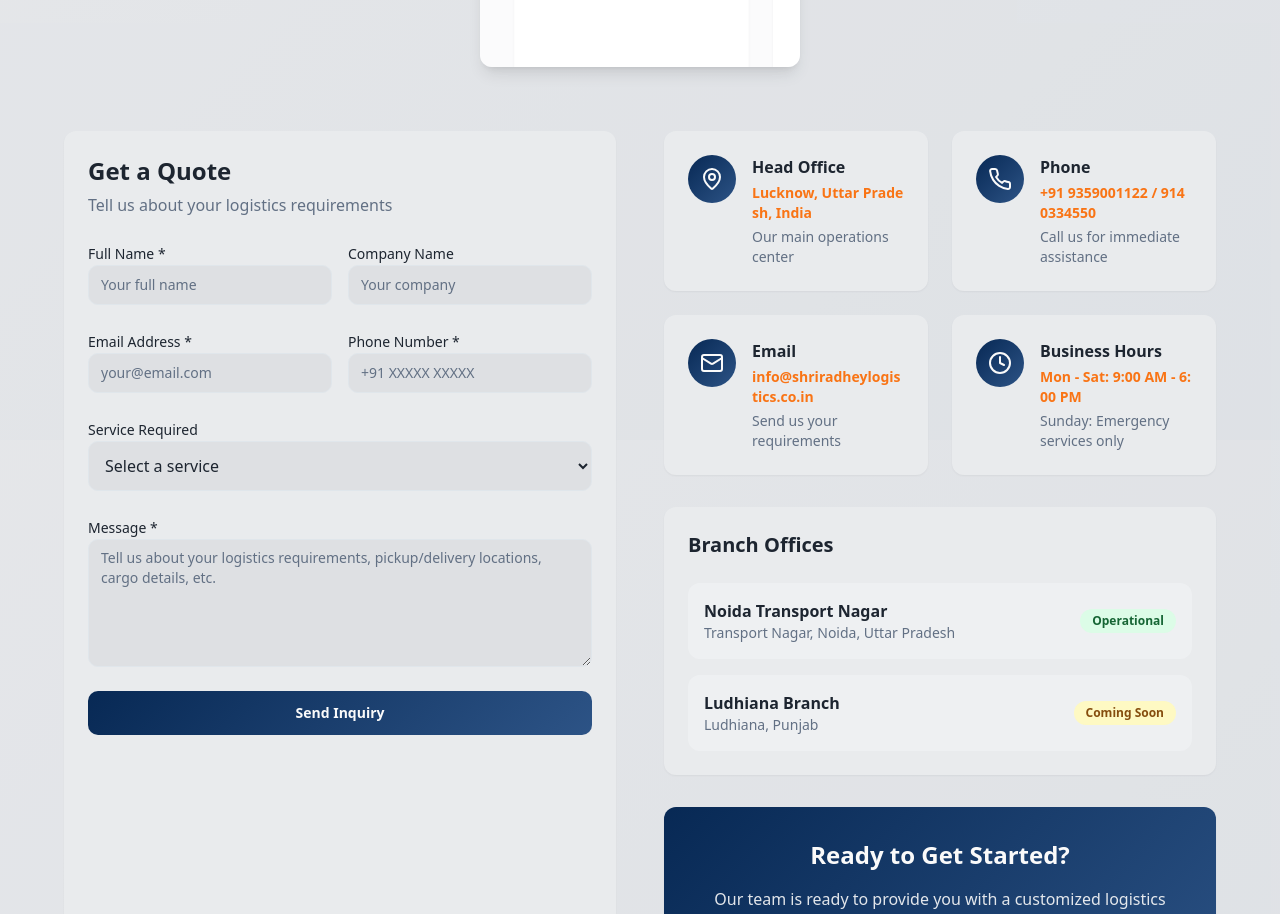
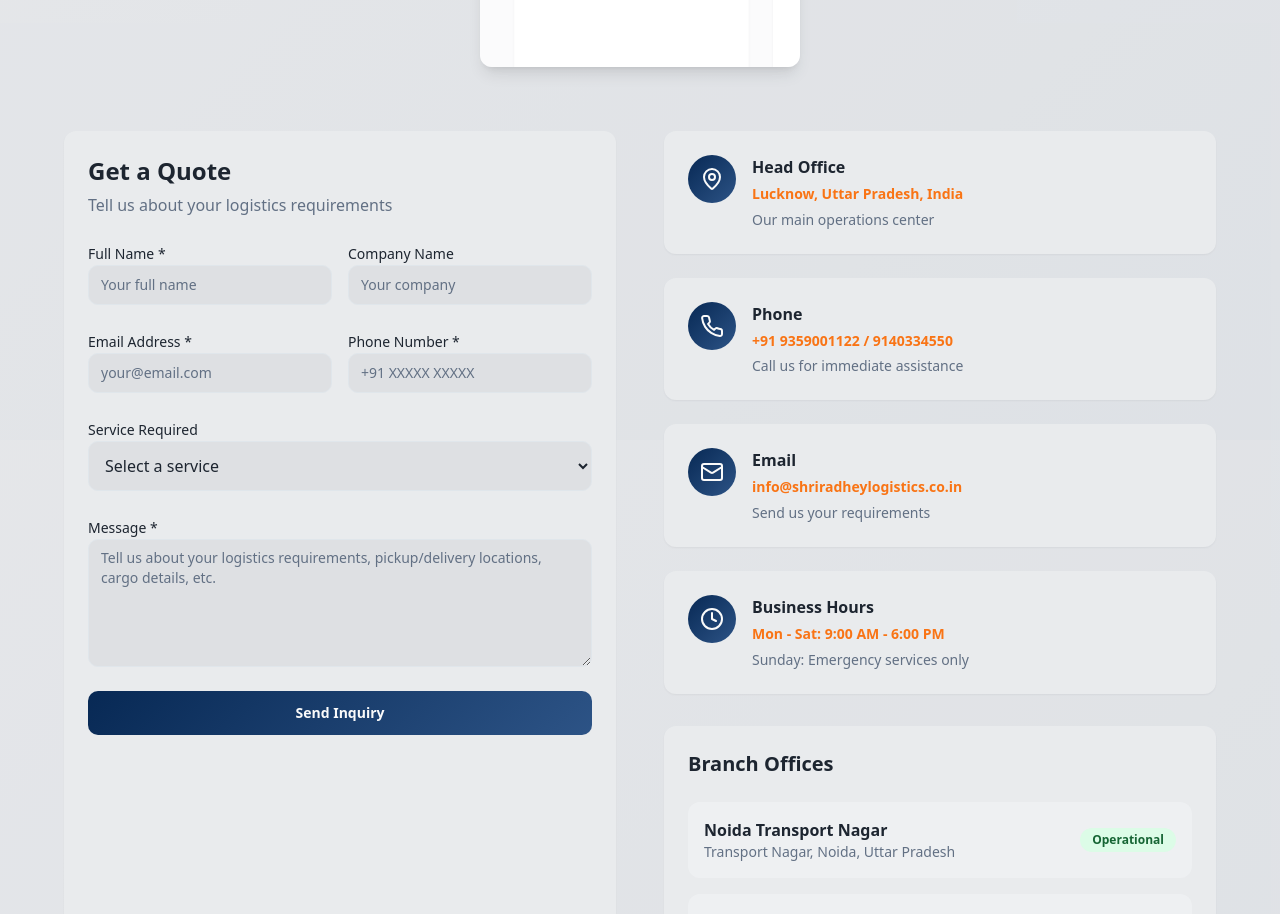
Before and after one commit to Maddy3121/shree-radhey-express, a React (Vite) app: page / in a window 1280 px wide. Shown: the part 8360-9274 px from the top of the page. Built offline with nearby package versions, Linux system fonts and the light colour scheme; the HTML template or start-up script is replaced by a standard one.

Commit message:
Fix Contact Us section

```diff
--- a/src/components/Contact.tsx
+++ b/src/components/Contact.tsx
@@ -142,7 +142,7 @@ const Contact = () => {
             {/* Contact Information */}
             <div className="space-y-8">
               {/* Contact Details */}
-              <div className="grid grid-cols-1 sm:grid-cols-2 gap-6">
+              <div className="grid grid-cols-1 gap-6">
                 {contactInfo.map((info, index) => {
                   const IconComponent = info.icon;
                   return (
@@ -154,7 +154,7 @@ const Contact = () => {
                           </div>
                           <div className="min-w-0 flex-1">
                             <h4 className="font-bold text-foreground mb-1">{info.title}</h4>
-                            <p className="text-logistics-orange font-semibold mb-1 break-all text-sm">{info.details}</p>
+                            <p className="text-logistics-orange font-semibold mb-1 text-sm leading-relaxed word-break-all">{info.details}</p>
                             <p className="text-sm text-muted-foreground">{info.description}</p>
                           </div>
                         </div>
```
